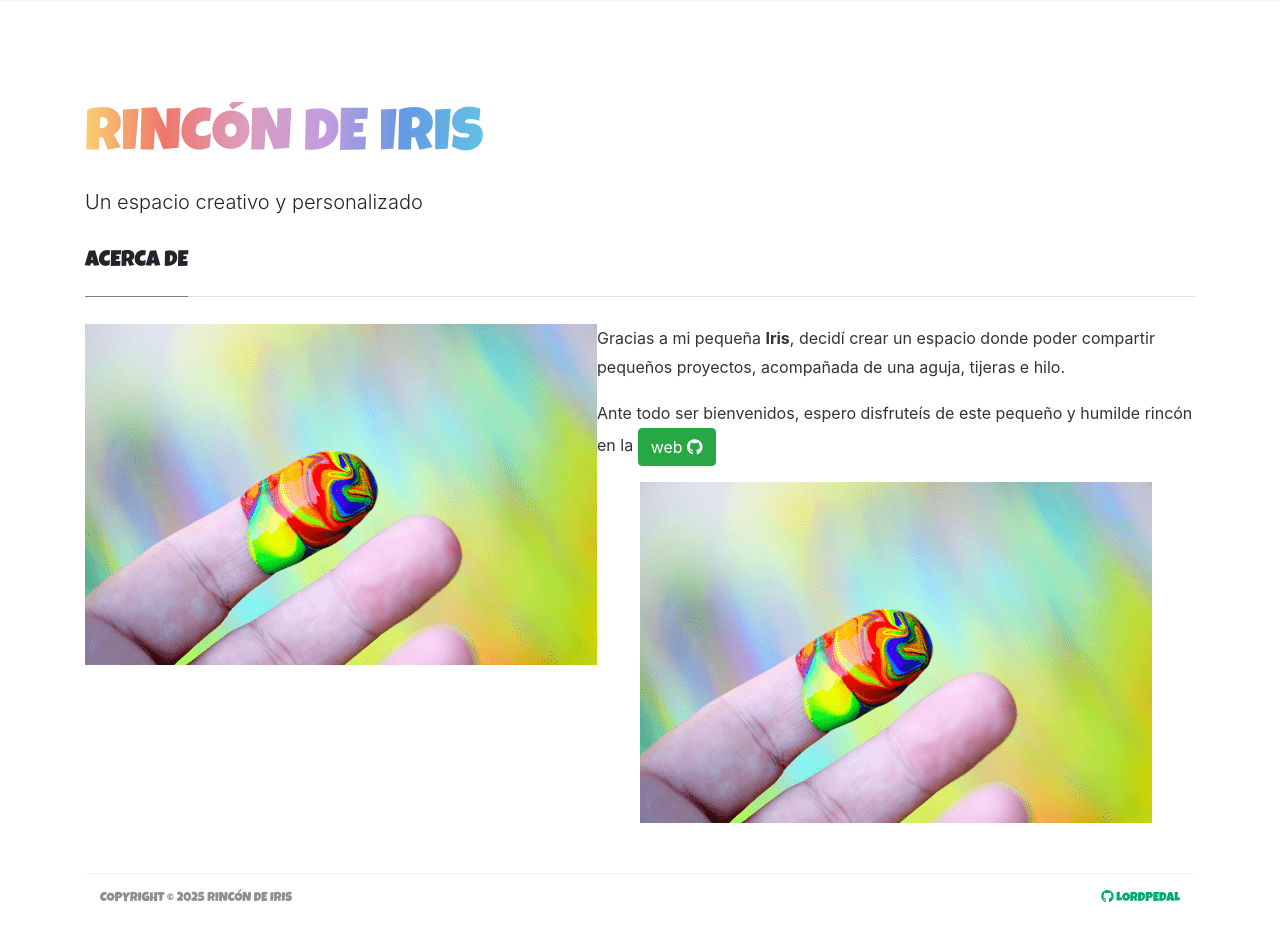
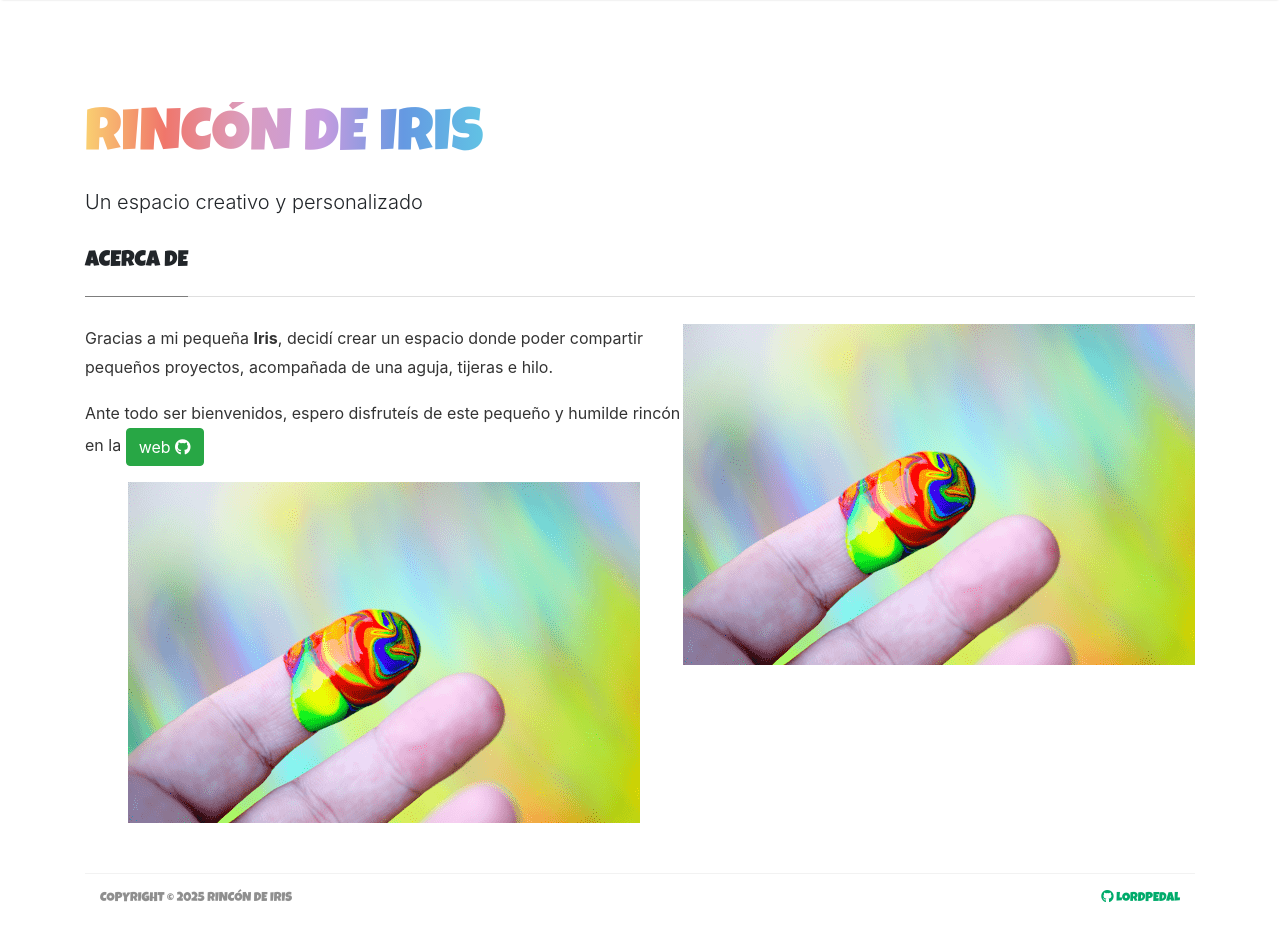
Before and after one commit to Lordpedal/rincondeiris, a Jekyll site: the page built from _pages/about.md, in a window 1280 px wide and 982 px high. Shown: the top 941 px of the window. Built offline with Jekyll 4.4.1, drawn with Linux system fonts in a browser that asks for light colours; nearby versions of some CDN libraries.

Commit message:
Actualización dom 30 mar 2025 09:42:00 CEST

```diff
--- a/_pages/about.md
+++ b/_pages/about.md
@@ -5,7 +5,7 @@ permalink: /about
 comments: false
 ---
 
-![Avatar](/assets/images/avatar.png){:style="float:left; margin-right 1em"}
+![Avatar](/assets/images/avatar.png){:style="float:right; height=50%; width=50%; margin-left=1em"}
 
 Gracias a mi pequeña **Iris**, decidí crear un espacio donde poder compartir pequeños proyectos, acompañada de una aguja, tijeras e hilo.
 
```
